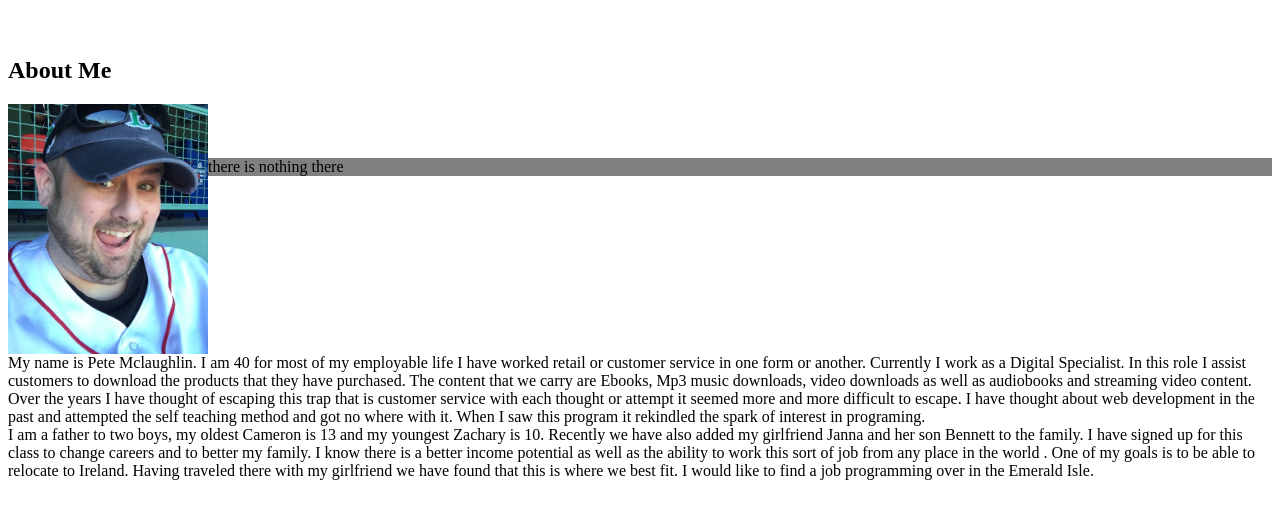
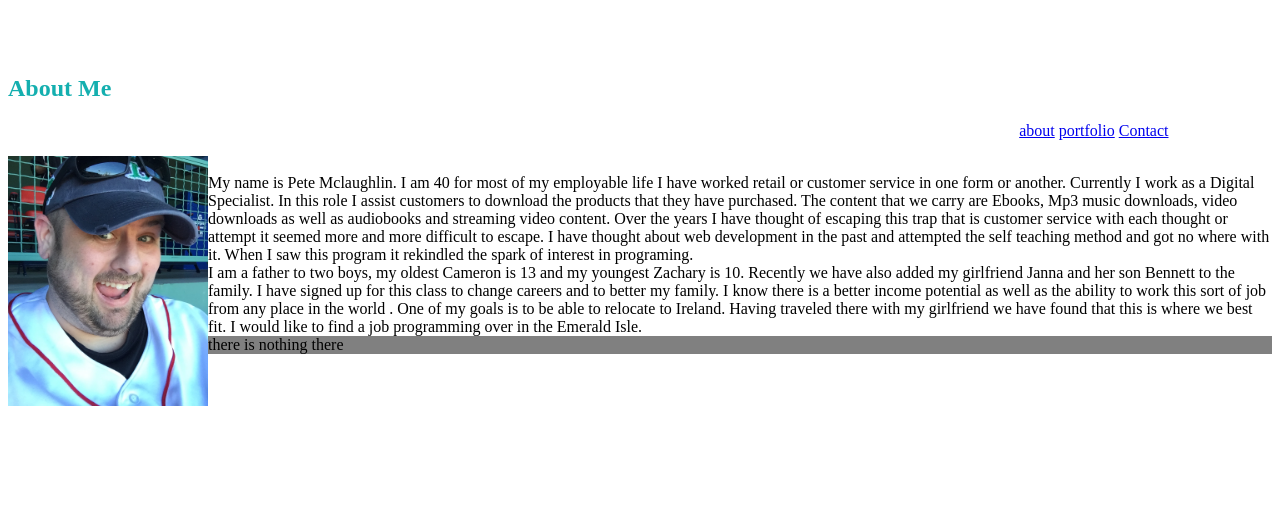
Before and after one commit to petemcl1978/Basic-Portfolio, a plain HTML site: page index.html in a window 1280 px wide. Shown: the part 91-610 px from the top of the page. Drawn offline with Linux system fonts and the light colour scheme.

Commit message:
getting there

```diff
--- a/assets/css/style.css
+++ b/assets/css/style.css
@@ -10,11 +10,42 @@ H1 {
     Padding-left: 30px;
     padding-right: 30px;
     margin-right: 650px;
+}
+h2 {color: rgb(20, 175, 175)}
+my-story {
+
+    max-width: 960px;
+    margin-top: 30%;
+    Margin-bottom: 50%;
+    margin-left: 70%;
+    margin-right: 70%;
+
 
 }
-.my-story {
-    float: right;
-}
+ ul {
+     list-style-type: none;
+     margin-left: 80%;
+     margin-top: 0;
+
+
+     padding: 0%
+
+ }
+    li{
+        display: inline;
+
+    }
+
+
+
+
+
+
+
+
+
+
+
 footer {background-color: gray;
 padding-top 40px;
 padding-bottom 40px;
--- a/index.html
+++ b/index.html
@@ -13,19 +13,27 @@
 
         <h1> Pete McLaughlin</h1>
         <br>
-        <div class="w3-container>"
+       <br>
+       <h2>About Me</h2>
+       <ul>
+        <li><a href="about">about</a></li>
+        <li><a href="portfolio">portfolio</a></li>
+          <li><a href=Contact">Contact</a></li>
+
+      </ul>
         <body>
 
-        <h2> About Me</h2>
-        <img src="assets/images/IMG_5256.JPG" height= "250" width= "200" rotateY 90>
+
+
+
+        <img class="my-story" src="assets/images/IMG_5256.JPG" height= "250" width= "200" rotateY 90>
         <br>
 
-    <p1 class = "my-story">My name is Pete Mclaughlin. I am 40 for most of my employable life I have worked retail or customer service in one form or another. Currently I work as a Digital Specialist. In this role I assist customers to download the products that they have purchased. The content that we carry are Ebooks, Mp3 music downloads, video downloads as well as audiobooks and streaming video content. Over the years I have thought of escaping this trap that is customer service with each thought or attempt it seemed more and more difficult to escape. I have thought about web development in the past and attempted the self teaching method and got no where with it. When I saw this program it rekindled the spark of interest in programing.</p1>
+    <p1 class="my-story">My name is Pete Mclaughlin. I am 40 for most of my employable life I have worked retail or customer service in one form or another. Currently I work as a Digital Specialist. In this role I assist customers to download the products that they have purchased. The content that we carry are Ebooks, Mp3 music downloads, video downloads as well as audiobooks and streaming video content. Over the years I have thought of escaping this trap that is customer service with each thought or attempt it seemed more and more difficult to escape. I have thought about web development in the past and attempted the self teaching method and got no where with it. When I saw this program it rekindled the spark of interest in programing.</p1>
 <br>
-<br>
-    <p2 class = "my-story">I am a father to two boys, my oldest  Cameron is 13 and my youngest Zachary is 10. Recently we have also added my girlfriend Janna and her son Bennett to the family.  I have signed up for this class to change careers and to better my family. I know there is a better income potential as well as the ability to work this sort of job from any place in the world . One of my goals is to be able to relocate to Ireland. Having traveled there with my girlfriend we have found that this is where we best fit. I would like to find a job programming over in the Emerald Isle. </p2>
-    </body>
-</div>
+    <p2 class="my-story">I am a father to two boys, my oldest  Cameron is 13 and my youngest Zachary is 10. Recently we have also added my girlfriend Janna and her son Bennett to the family.  I have signed up for this class to change careers and to better my family. I know there is a better income potential as well as the ability to work this sort of job from any place in the world . One of my goals is to be able to relocate to Ireland. Having traveled there with my girlfriend we have found that this is where we best fit. I would like to find a job programming over in the Emerald Isle. </p2>
+        </body>
+
     <footer>
       there is nothing there
     </footer>
```
